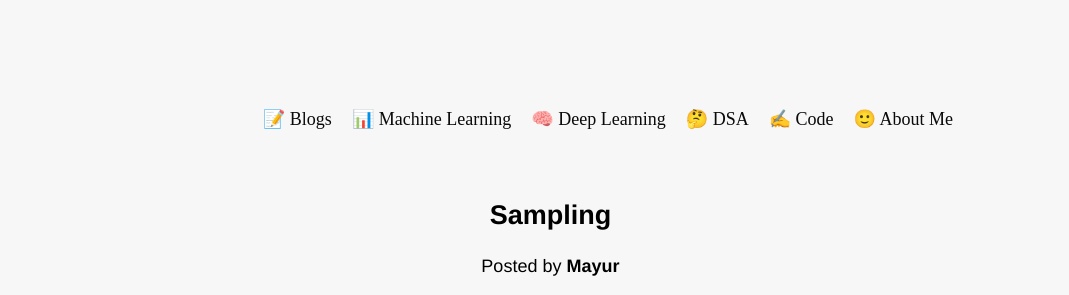
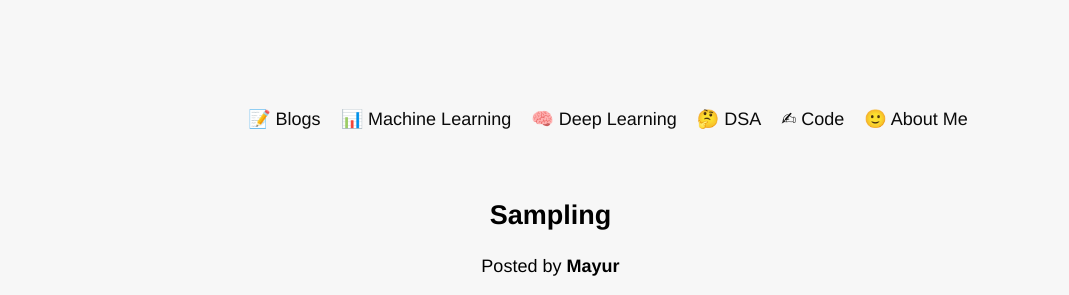
Before and after one commit to Mayurji/mayurji.github.io, a Jekyll site: the page built from _machine-learning/Sampling.md, in a window 1280 px wide. Shown: the top 295 px of the page, without its empty margins (32-1101 px from the left). Built offline with Jekyll 4.4.1, drawn with Linux system fonts in a browser that asks for light colours; nearby versions of some CDN libraries; a script that is not in the unit is left out; comment, search, counter and statistics services are not loaded.

Commit message:
change font

```diff
--- a/css/main.css
+++ b/css/main.css
@@ -22,6 +22,7 @@ nav {
     background: #f7f7f7;
     color: rgb(17, 17, 17);
     display: flex;
+    font-family: "Graphik Web","Helvetica Neue",Helvetica,Arial,Verdana,sans-serif;
     /*justify-content: space-between;*/
     justify-content: center;
 }
@@ -98,11 +99,13 @@ nav .mainMenu .closeMenu , .icons i {
 
 ol {
   padding: 20px;
+  font-family: "Graphik Web","Helvetica Neue",Helvetica,Arial,Verdana,sans-serif;
   /*font-size: 1.1vw;*/
 }
 
 ul {
   padding: 20px;
+  font-family: "Graphik Web","Helvetica Neue",Helvetica,Arial,Verdana,sans-serif;
   /*font-size: 1.1vw;*/
 }
 
@@ -110,24 +113,28 @@ ol li {
   color: black;
   padding: 0px;
   margin-left: 35px;
+  font-family: "Graphik Web","Helvetica Neue",Helvetica,Arial,Verdana,sans-serif;
   /*font-size: 1.1vw;*/
 }
 
 ul li {
   color: black;
   margin: 5px;
+  font-family: "Graphik Web","Helvetica Neue",Helvetica,Arial,Verdana,sans-serif;
   /*font-size: 1.1vw;	*/
 }
 
 ul li::before {
   color: black;
   list-style: disc;
+  font-family: "Graphik Web","Helvetica Neue",Helvetica,Arial,Verdana,sans-serif;
   /*font-size: 1.1vw;*/
 }
 
 a {
     text-decoration: none;
     color: black;
+    font-family: "Graphik Web","Helvetica Neue",Helvetica,Arial,Verdana,sans-serif;
 }
 a:hover {
     text-decoration: underline;
```
